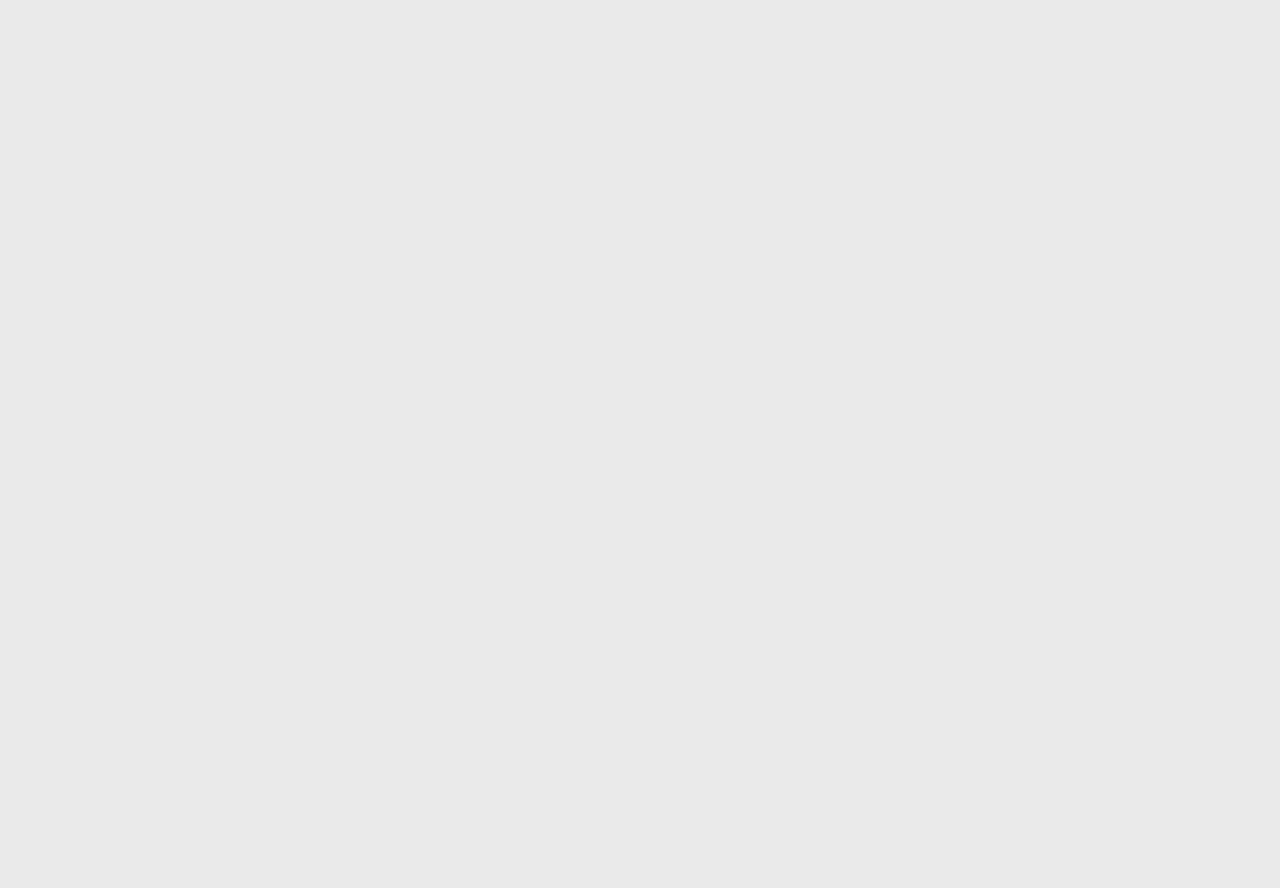
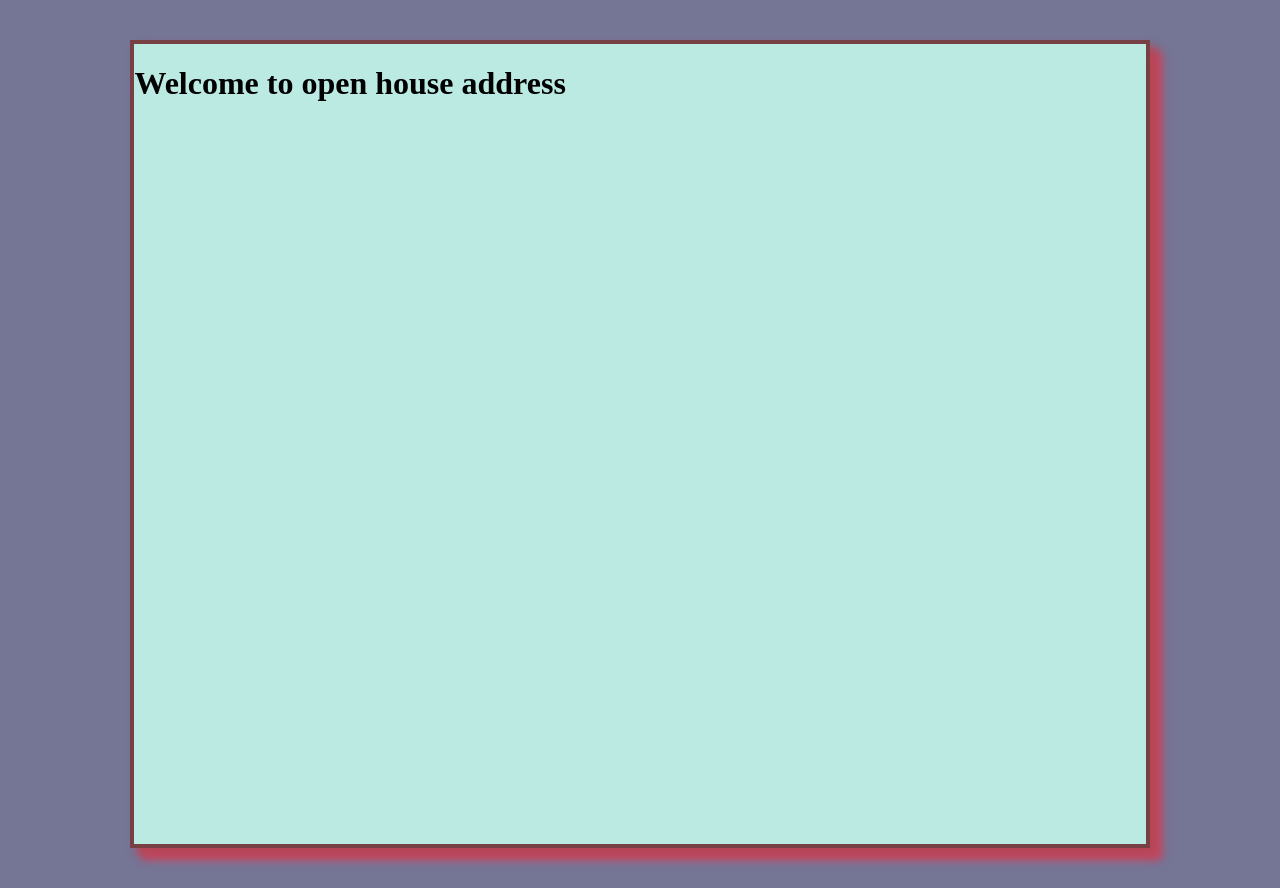
Before and after one commit to Meeeger/ostc, a plain HTML site: page index.html in a window 1280 px wide. Before the commit the page ends 800 px from the top, so only its background shows below. Drawn offline with Linux system fonts and the light colour scheme.

Commit message:
Base styling

```diff
--- a/index.html
+++ b/index.html
@@ -6,8 +6,14 @@
     <link rel="stylesheet" href="style.css">
   </head>
   <body>
-    <header>
+    <div id="wrapper">
+      <header>
+        <h1>Welcome to <span class="tba">open house address</span></h1>
+      </header>
+      <main>
 
-    </header>
+      </main>
+      <footer></footer>
+    </div>
   </body>
 </html>
--- a/style.css
+++ b/style.css
@@ -1,3 +1,11 @@
 html, body {
-  background-color: #eaeaea;
+  background-color: #757596;
 }
+#wrapper {
+  width: 80%;
+  margin: 40px auto 40px auto;
+  background-color: #bbeae3;
+  height: 800px;
+  box-shadow: 7px 7px 8px #b54657, 12px 12px 8px #c94660;
+  border: 4px #774044 solid;
+}
```
